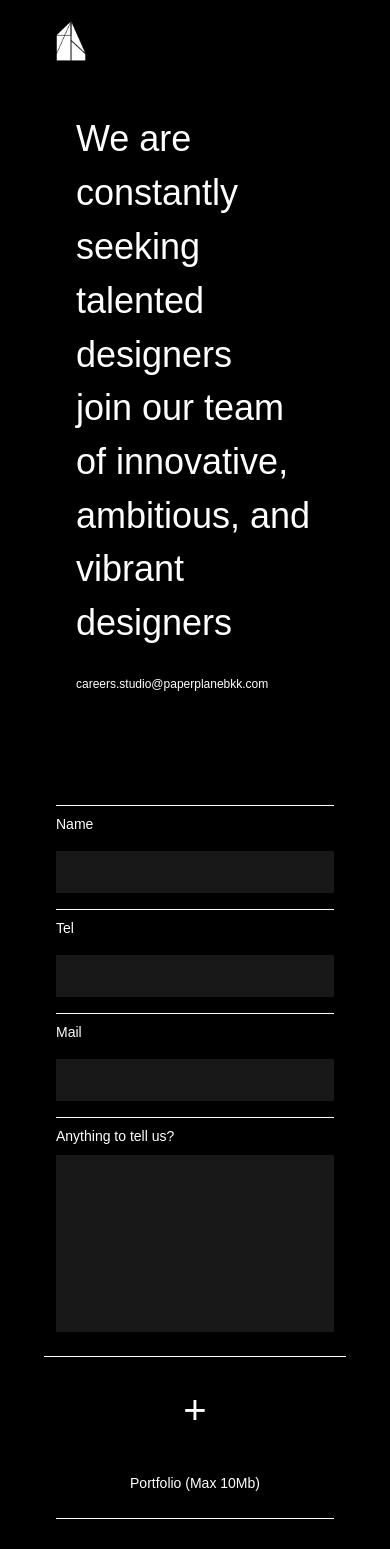
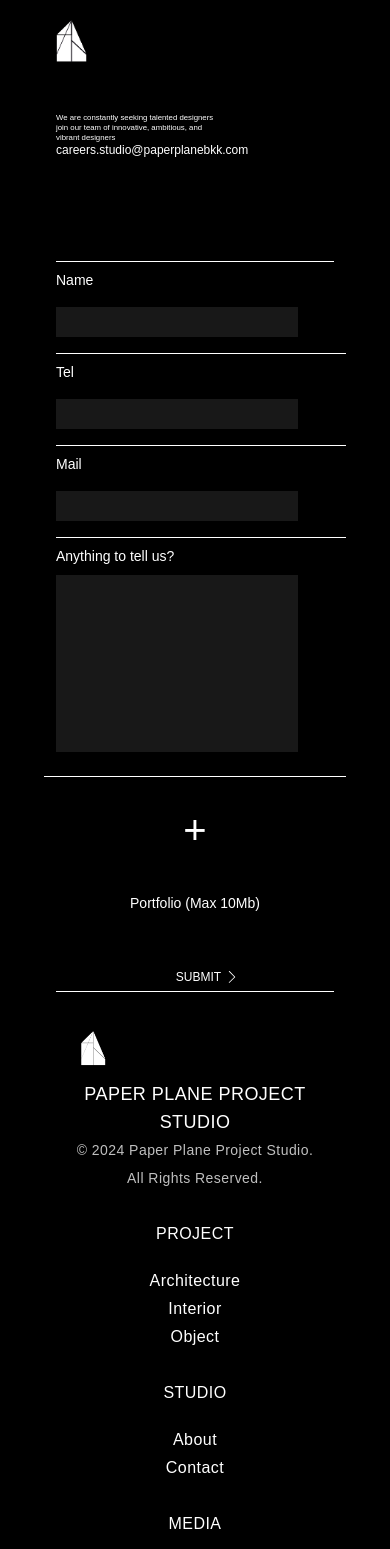
Before and after one commit to opaller91/paperplaneTest, a React (Create React App) app: page /career in a window 390 px wide. Shown: the top 1549 px of the page. Built offline with nearby package versions, Linux system fonts and the light colour scheme.

Commit message:
[EDIT] LAyout

```diff
--- a/src/App.css
+++ b/src/App.css
@@ -103,11 +103,9 @@ html {
 }
 
 .logo {
-  height: 57.2032px;
-  width: 40.4467px;
+  height: 5vh;
+  width: auto;
 }
-
-
 
 /* Responsive Design */
 @media (max-width: 1086px) {
@@ -124,6 +122,11 @@ html {
   .space-control {
     margin-left: 0px;
   }
+
+  .logo {
+    height: 5vh;
+    width: auto;
+  }
 }
 
 @media (max-width: 953px) {
@@ -137,8 +140,8 @@ html {
   }
 
   .logo {
-    height: 40px;
-    width: 30px;
+    height: 5vh;
+    width: auto;
   }
 }
 
--- a/src/components/Navbar/NavbarButton.js
+++ b/src/components/Navbar/NavbarButton.js
@@ -18,7 +18,10 @@ const NavbarButton = ({ button, activeButtons }) => {
         if (['Architecture', 'Interior', 'Object'].includes(button.title)) {
             dispatch(filterProjectsByType(button.title));
             navigate(`/projects/${button.title.toLowerCase()}`);
-        } else if (button.title === 'PROJECT' || button.title === 'All') {
+        } else if (button.title === 'All') {
+            dispatch(resetFilter());
+            navigate(`/projects/${button.title.toLowerCase()}`);
+        } else if (button.title === 'PROJECT') {
             dispatch(resetFilter());
             navigate('/projects');
         } else {
--- a/src/pages/Career/Career.css
+++ b/src/pages/Career/Career.css
@@ -60,6 +60,14 @@ textarea.form-control,
 
 }
 
+.remove-right-padding {
+    padding-right: 0;
+}
+
+.add-input-right-padding{
+    padding-right: calc(var(--bs-gutter-x)* 2);
+}
+
 hr {
     border-top: 1px solid white;
     opacity: 100;
@@ -70,10 +78,14 @@ hr {
 }
 
 .space-height {
-    height: 78px;
+    height: 4.875rem;
 }
 
 input.form-control {
+    height: auto; /* Automatically adjust height based on content */
+    padding: 2px; /* Add padding for comfortable text entry */
+    font-size: 1rem; /* Set font size */
+    line-height: 1.5; /* Set line height */
     border-radius: 0;
     /* Removes rounded corners */
     background-color: rgba(24, 24, 24, 255);
@@ -98,6 +110,7 @@ input.form-control {
     font-size: 5rem;
     /* Large "+" sign */
     line-height: 190px;
+    font-weight: 100; /* Make the line thinner */
     /* Center the "+" vertically inside the button */
     text-align: center;
     border: none;
--- a/src/pages/Career/Career.js
+++ b/src/pages/Career/Career.js
@@ -61,20 +61,20 @@ function Career() {
     };
 
     return (
-        <div className="bg-black text-white font-montserrat min-h-screen min-w-screen p-14 mt-14">
+        <div className="bg-black text-white font-montserrat max-h-screen min-w-screen p-14 mt-[3.5rem]">
             <div>
-                <div className="text-[36px] leading-normal mb-4 left-aligned">
-                    <p className='mb-[-1px]'>We are constantly seeking talented designers</p>
-                    <p className='mb-[-1px]'>join our team of innovative, ambitious, and</p>
-                    <p className='mb-[-1px]'>vibrant designers</p>
+                <div className="text-[2vw] leading-normal mb-4">
+                    <p className='mb-[-0.5vw]'>We are constantly seeking talented designers</p>
+                    <p className='mb-[-0.5vw]'>join our team of innovative, ambitious, and</p>
+                    <p className='mb-[-0.5vw]'>vibrant designers</p>
                     <a href="mailto:careers.studio@paperplanebkk.com" className="email-link">careers.studio@paperplanebkk.com</a>
                 </div>
                 <div className='space-height'></div>
                 <form onSubmit={handleSubmit}>
                     <hr />
                     <Row>
-                        <Col md={6} className="vertical-divider">
-                            <Row className="mb-3 align-items-center">
+                        <Col md={6} className="vertical-divider remove-right-padding">
+                            <Row className="mb-3 align-items-center add-input-right-padding">
                                 <Col sm={2}>
                                     <label htmlFor="name" className="form-label mt-2">Name</label>
                                 </Col>
@@ -83,7 +83,7 @@ function Career() {
                                 </Col>
                             </Row>
                             <hr />
-                            <Row className="mb-3 align-items-center">
+                            <Row className="mb-3 align-items-center add-input-right-padding">
                                 <Col sm={2}>
                                     <label htmlFor="tel" className="form-label mt-2">Tel</label>
                                 </Col>
@@ -92,7 +92,7 @@ function Career() {
                                 </Col>
                             </Row>
                             <hr />
-                            <Row className="mb-3 align-items-center">
+                            <Row className="mb-3 align-items-center add-input-right-padding">
                                 <Col sm={2}>
                                     <label htmlFor="mail" className="form-label mt-2">Mail</label>
                                 </Col>
@@ -101,7 +101,7 @@ function Career() {
                                 </Col>
                             </Row>
                             <hr />
-                            <Row className="mb-4">
+                            <Row className="mb-4 add-input-right-padding">
                                 <Col sm={12}>
                                     <label htmlFor="tellUs" className="form-label mt-2">Anything to tell us?</label>
                                     <textarea type="text" className="form-control" style={{ height: '176.61px', resize: 'none'}} id="tellUs" name="tellUs" value={formData.tellUs} onChange={handleChange} />
--- a/src/pages/ContactUs/ContactUs.css
+++ b/src/pages/ContactUs/ContactUs.css
@@ -1,28 +1,20 @@
-/* Add this to your Career.css or a new stylesheet */
 body,
 html {
     background-color: black;
-    /* Ensure the background is black for the entire page */
     color: white;
 }
 
 input,
 textarea {
     background-color: #333;
-    /* Dark grey background for inputs */
     border: 1px solid #444;
-    /* Slightly lighter grey border */
     color: white;
-    /* White text inside inputs */
 }
 
 button {
     background-color: #444;
-    /* Dark grey background for button */
     color: white;
-    /* White text for button */
     border: none;
-    /* No border for a flat design */
 }
 
 .form-with-divider {
@@ -32,88 +24,77 @@ button {
 .form-with-divider::after {
     content: "";
     position: absolute;
-    left: 50%;  /* Positions the line in the middle of the form */
+    left: 50%;
     top: 0;
     bottom: 0;
     width: 1px;
-    background-color: #ccc; /* Adjust color as needed */
+    background-color: #ccc;
 }
 
 .info-column {
-    padding: 20px;
-}
-
-.text-sm-end {
-    text-align: end;
+    padding: 1rem;
 }
 
 .contact-text-header {
-    font-size: 72px; /* Reduce font size for smaller devices */
+    font-size: 3vw; /* Dynamically scales font size */
+}
+
+.space-line-contact {
+    height: 4vh;
 }
 
 .additional-content .content-divider {
-    border-top: 1px solid #ccc; /* Adds a light grey top border to each row */
-    margin-top: 20px; /* Adds space above the border for clarity */
-    padding-top: 20px; /* Adds space below the border */
+    border-top: 0.05vw solid #ccc;
+    margin-top: 1vw;
+    padding-top: 1vw;
 }
 
 .col-sm-9-5 {
-    width: 79.16666667%; /* (9.5 / 12) * 100% */
+    width: 79.17%;
 }
 
 .col-sm-11-5 {
-    width: 96%; /* (9.5 / 12) * 100% */
+    width: 96%;
 }
 
-/* Base styles already seem optimized for dark mode presentation */
-@media (max-width: 1238px) {
-    .contact-text-header {
-        font-size: 40px; /* Reduce font size for smaller devices */
+.motto-text {
+    font-size: 2vw;
+}
+
+@media (max-width: 992px) {
+    .form-with-divider::after {
+        width: 100%;
+        height: 1px;
+        left: 0;
+        top: auto;
+    }
+
+    .info-column, .additional-content {
+        padding: 0.5rem;
+    }
+}
+
+@media (max-width: 768px) {
+
+    .ml-6, .ml-4 {
+        margin-left: 1rem;
+    }
+
+    .btn-submit {
+        width: 100%;
+        margin-top: 1rem;
+    }
+
+    .form-control, textarea {
+        padding: 0.5rem;
+    }
+
+    .motto-text {
+        font-size: 4vw;
+    }
+
+    .space-line-contact {
+        height: 2vh;
     }
 
 }
-
-/* Enhanced Media Queries */
-@media (max-width: 992px) { /* For tablets and below */
-    .contact-text-header {
-        font-size: 48px; /* Reduce font size for smaller devices */
-    }
-
-    .form-label, .btn-submit {
-        font-size: 14px; /* Smaller font for better readability on small devices */
-    }
-
-    .form-control, textarea {
-        font-size: 14px; /* Adjust input text size for better legibility */
-    }
-
-    .form-with-divider::after {
-        width: 100%; /* Full width horizontal divider */
-        height: 1px; /* Convert vertical divider to horizontal */
-        left: 0; /* Reset left positioning */
-        top: auto; /* Adjust top positioning */
-    }
-
-    .info-column, .additional-content {
-        padding: 10px; /* Reduce padding for compact look */
-    }
-}
-
-@media (max-width: 768px) { /* For mobile devices */
-    .contact-text-header {
-        font-size: 30px; /* Further reduce font size */
-    }
-
-    .ml-6, .ml-4 {
-        margin-left: 15px; /* Adjust margins to fit small screens */
-    }
-
-    .btn-submit {
-        width: 100%; /* Button width to full to accommodate smaller screens */
-        margin-top: 20px; /* Add more space above the submit button */
-    }
-
-    .form-control, textarea {
-        padding: 10px; /* Enhance padding for touch targets */
-    }
-}
--- a/src/pages/Studio/Studio.css
+++ b/src/pages/Studio/Studio.css
@@ -25,10 +25,8 @@
 }
 
 .studio-image {
-    width: 100%;
-    height: 100%;
-    max-width: 949.3936px;
-    max-height: 800px; /* Maintain aspect ratio */
+    width: 93%;
+    height: 80vh; /* Set height to 60% of the viewport height */
     display: flex;
     justify-content: center;
     align-items: center;
@@ -36,7 +34,7 @@
 
 .studio-image img {
     width: 100%;
-    height: 100%; /* Maintain aspect ratio */
+    height: 100%; /* Make sure the image covers the entire div */
     object-fit: cover;
 }
 
@@ -82,9 +80,10 @@
         flex: 0 0 100%; /* Stack columns vertically on smaller devices */
         max-width: 100%;
     }
+
     .studio-image {
+        height: calc(80vh + 30px); /* Adjust for smaller screens to be 80% of viewport height + 30px */
         max-width: 100%; /* Full width for smaller devices */
-        max-height: 80%;
         margin-top: 20px; /* Add space above image */
     }
 
--- a/src/pages/Studio/Studio.js
+++ b/src/pages/Studio/Studio.js
@@ -4,7 +4,7 @@ import { Row, Col } from 'react-bootstrap';
 
 function Studio() {
     return (
-        <div className="bg-black text-white font-montserrat min-h-screen min-w-screen p-14 mt-14">
+        <div className="bg-black text-white font-montserrat max-h-screen min-w-screen p-14 mt-14">
             <div className="studio-divider">
                 <Row>
                     <Col md={5} className="custom-width-left">
@@ -18,7 +18,7 @@ function Studio() {
                             </div>
                         </div>
                     </Col>
-                    <Col xs={12} sm={10} md={7} className="custom-width-right d-flex justify-content-center align-items-center">
+                    <Col xs={12} sm={10} md={7} className="custom-width-right d-flex align-items-center">
                         <div className="studio-image">
                             <img src='/images/home/projects/project4.png' alt="Detail Image" className="studio-image-size img-fluid" />
                         </div>
```
Also changed, not shown: src/components/Navbar/Navbar.js (+24 -2 lines), src/pages/ContactUs/ContactUs.js (+16 -13 lines), src/pages/ProjectDetail/ProjectDetail.css (+13 -13 lines), src/pages/ProjectDetail/ProjectDetail.js (+39 -6 lines).
